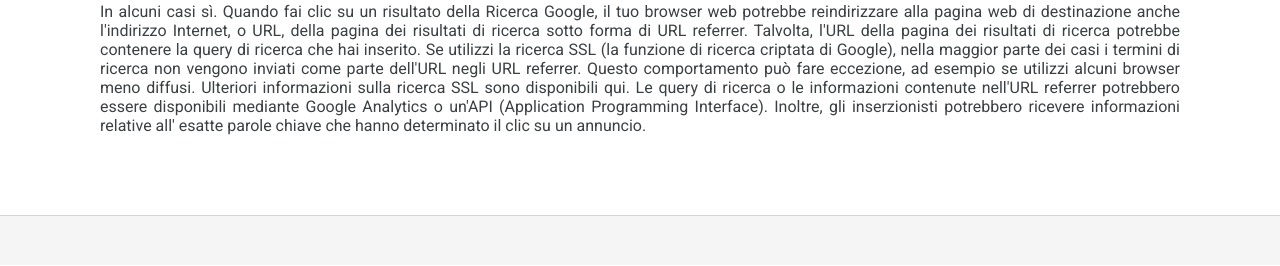
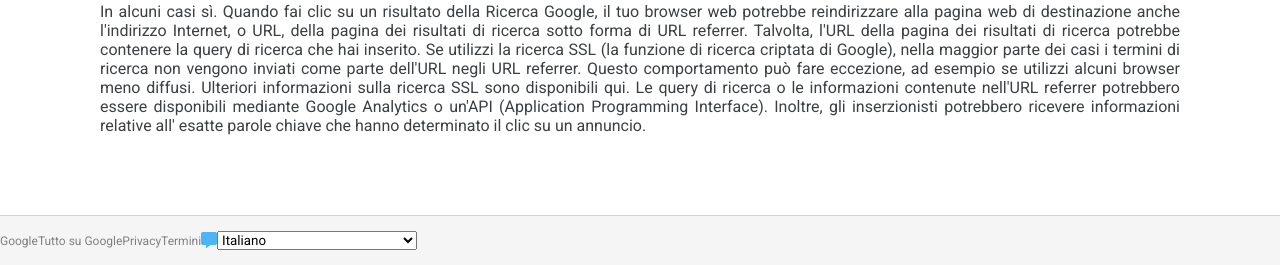
Before and after one commit to LucaRiccio/php-google-faq, a PHP site: page / in a window 1280 px wide. Shown: the part 1325-1591 px from the top of the page. Before the commit the page ends 1541 px from the top, so only its background shows below. Run offline with PHP 8.4, Linux system fonts and the light colour scheme; some libraries are stand-ins or nearby versions.

Commit message:
Bozza footer 2

```diff
--- a/css/style.css
+++ b/css/style.css
@@ -52,8 +52,23 @@
 }
 
 footer {
+  display: flex;
   width: 100%;
   height: 50px;
   background-color: #f5f5f5;
+  color: grey;
   border-top: 1px solid lightgray;
+  line-height: 50px;
+  font-size: 12px;
 }
+
+#text {
+  color: #4bb5f8;
+  font-size: 16px;
+}
+
+#lang {
+  width: 200px;
+  align-self: center;
+
+}
--- a/index.php
+++ b/index.php
@@ -33,6 +33,7 @@ e la visualizzazione di queste domande e risposte con PHP. -->
     <meta charset="utf-8">
     <link rel="stylesheet" href="css/style.css">
     <link href="https://fonts.googleapis.com/css2?family=Roboto:wght@400;700&display=swap" rel="stylesheet">
+    <link rel="stylesheet" href="https://cdnjs.cloudflare.com/ajax/libs/font-awesome/5.14.0/css/all.min.css" integrity="sha512-1PKOgIY59xJ8Co8+NE6FZ+LOAZKjy+KY8iq0G4B3CyeY6wYHN3yt9PW0XpSriVlkMXe40PTKnXrLnZ9+fkDaog==" crossorigin="anonymous" />
     <title>php-google-faq</title>
   </head>
   <body>
@@ -63,6 +64,20 @@ e la visualizzazione di queste domande e risposte con PHP. -->
 
     <footer>
 
+      <p>Google</p>
+      <p>Tutto su Google</p>
+      <p>Privacy</p>
+      <p>Termini</p>
+
+      <span id="text"><i class="fas fa-comment-alt"></i></span>
+
+
+      <select id="lang" name="">
+        <option value="Italiano">Italiano</option>
+        <option value="Inglese">Inglese</option>
+        <option value="Spagnolo">Spagnolo</option>
+      </select>
+
     </footer>
 
   </body>
```
